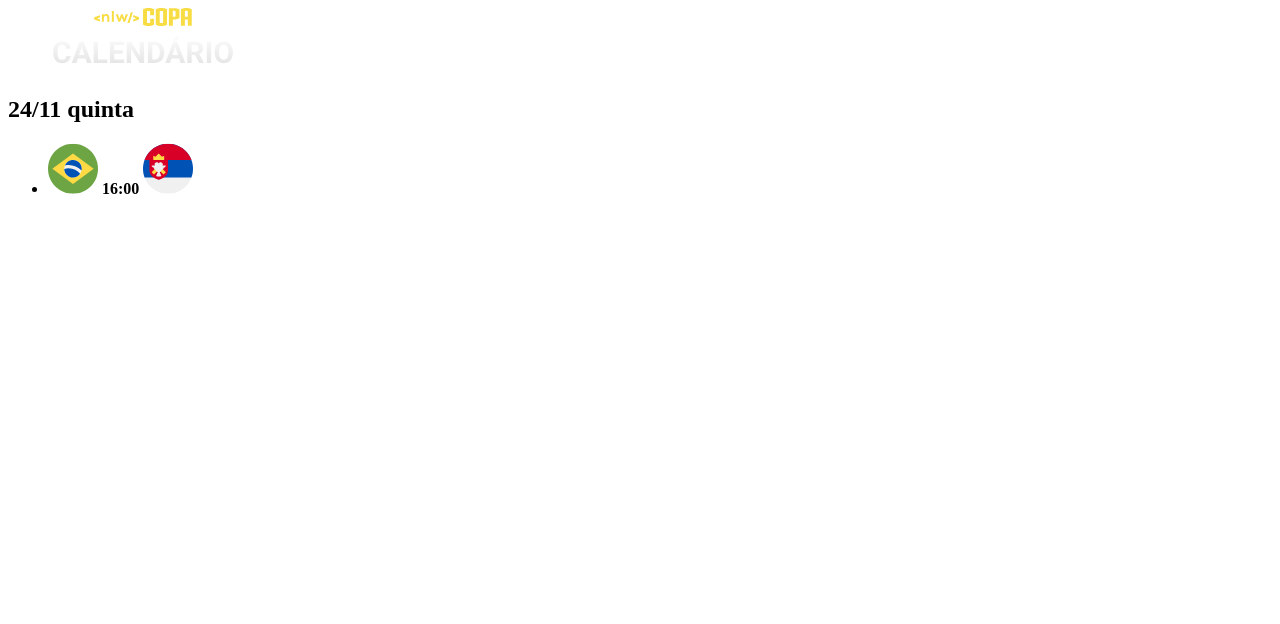
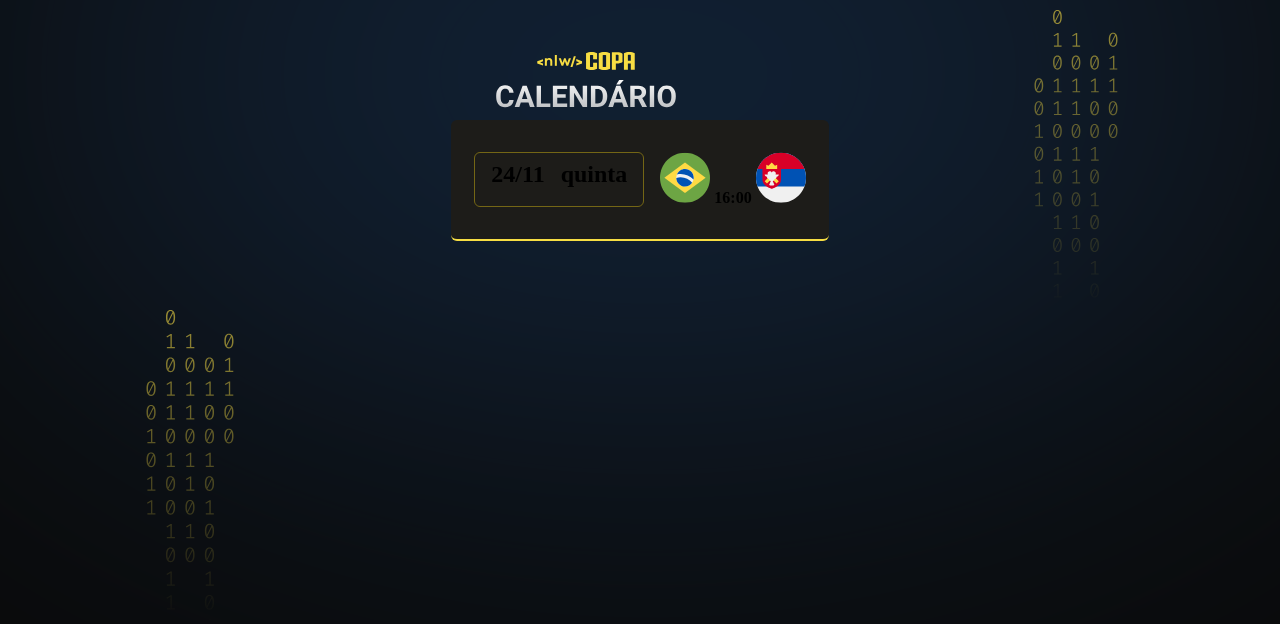
Before and after one commit to Edugiyuu/NLW-Copa, a plain HTML site: page index.html in a window 1280 px wide. Drawn offline with Linux system fonts and the light colour scheme; files whose address does not match are found by name.

Commit message:
NLW-Copa

```diff
--- a/index.html
+++ b/index.html
@@ -1,17 +1,21 @@
 <!DOCTYPE html>
 <html lang="">
+
 <head>
     <meta charset="UTF-8">
     <meta http-equiv="X-UA-Compatible" content="IE=edge">
     <meta name="viewport" content="width=device-width, initial-scale=1.0">
-    <title>Document</title>
+    <title>Calendário de Jogos - NLW Copa</title>
+    <link rel="stylesheet" href="./style.css">
 </head>
+
 <body>
     <div id="app">
         <header>
             <img src="./assets//logo.svg" alt="Logo da NLW">
         </header>
         <main id="cards">
+            <div class="card">
                 <h2> 24/11 <span>quinta</span></span></h2>
                 <ul>
                     <li>
@@ -20,7 +24,9 @@
                         <img src="./assets/icon-serbia.svg" alt="Bandeira da Servia">
                     </li>
                 </ul>
+            </div>
         </main>
     </div>
 </body>
+
 </html>
--- /dev/null
+++ b/style.css
@@ -0,0 +1,48 @@
+*{
+    margin: 0;
+    padding: 0;
+    box-sizing: border-box;
+}
+
+ul{
+    list-style: none;
+}
+
+body {
+    background-color: rgb(10, 10, 10);
+    background-image: url(./assets/bg.svg);
+    background-position-x: center;
+    background-position-y: 56%;
+}
+#app{
+    width: fit-content;
+    margin: 52px auto;
+}
+
+header{
+    margin-bottom: 1px solid red;
+}
+
+.card {
+    display:flex;
+    gap:16px;
+    justify-content: center;
+
+    padding: 32px 23px;
+    text-align: center;
+
+    background: #1d1c19;
+    border-bottom: 2px solid #f7dd43;
+    border-radius: 6px;
+}
+.card h2 {
+    display: flex;
+    gap:16px;
+    justify-content: center;
+
+    padding:  8px 16px;
+    border: 1px solid #746615;
+    border-radius: 6px;
+
+    width: fit-content;
+}
```
Also changed, not shown: assets/bg.svg (added). Lines whose indentation alone changed are shown as unchanged.
